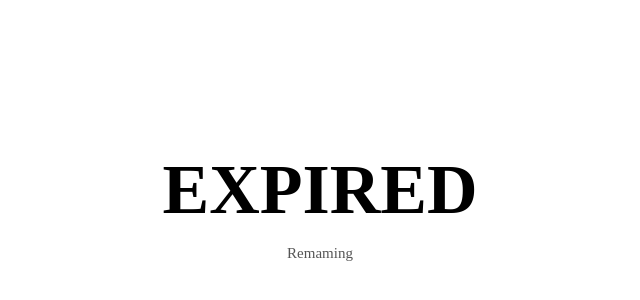
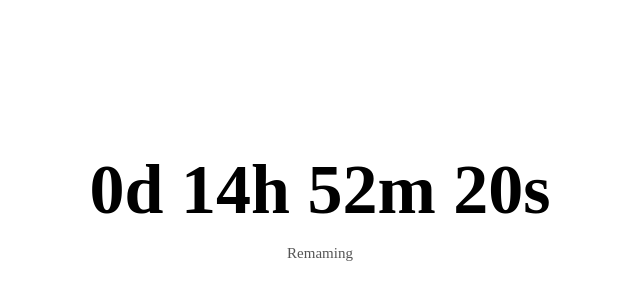
Before and after one commit to amirshnll/countdown, a plain HTML site: page index.html in a window 1280 px wide. Shown: the part 130-430 px from the top of the page, without its empty margins (320-960 px from the left). Drawn offline with Linux system fonts and the light colour scheme.

Commit message:
Update index.html

```diff
--- a/index.html
+++ b/index.html
@@ -32,7 +32,7 @@
     </div>
 
     <script>
-        var countDownDate = new Date("Apr 2, 2022 18:25:00").getTime();
+        var countDownDate = new Date("Apr 17, 2022 11:00:00").getTime();
         var x = setInterval(function() {
             var now = new Date().getTime();
             var distance = countDownDate - now;
```
